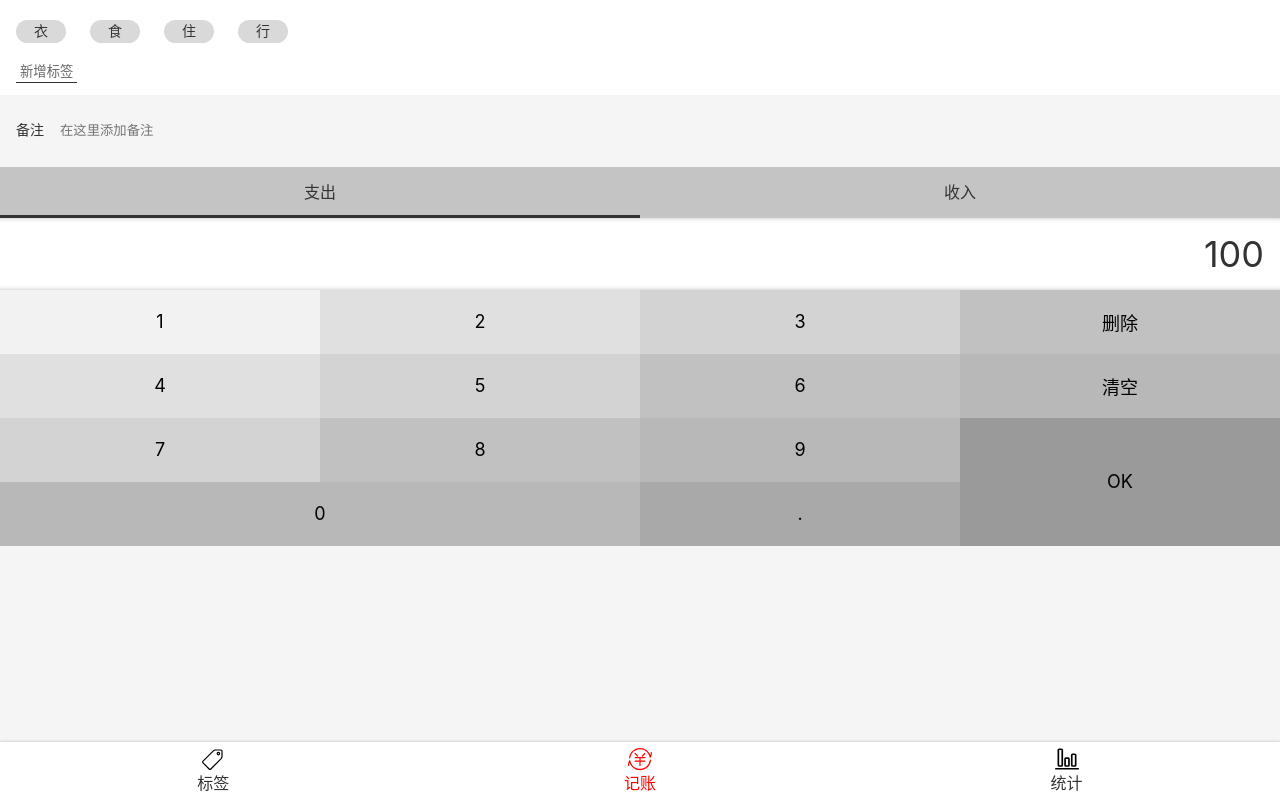
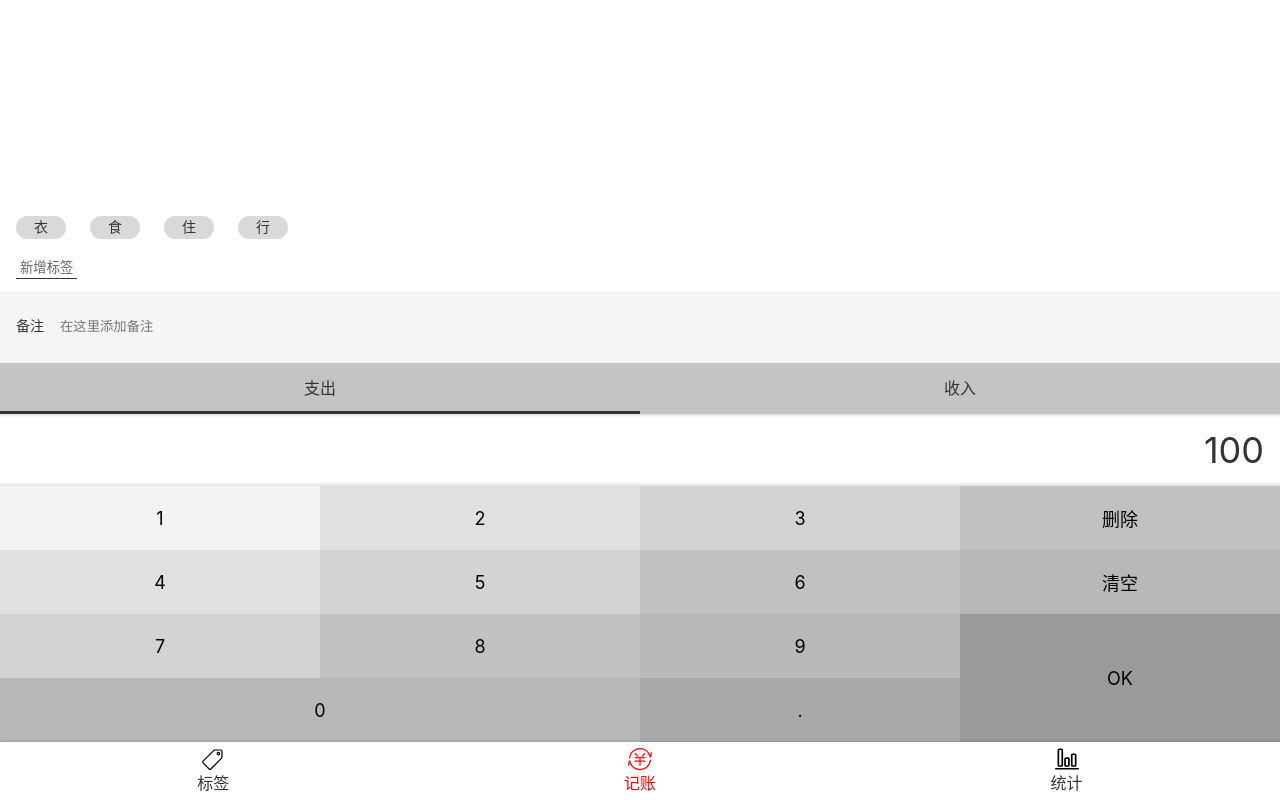
Before and after one commit to Crescent-zxy/MiaoMiao-Accounting, a React app: page /#/money in a window 1280 px wide. Built offline with nearby package versions, Linux system fonts and the light colour scheme.

Commit message:
记账页Layout

```diff
--- a/src/components/Layout.tsx
+++ b/src/components/Layout.tsx
@@ -14,7 +14,7 @@
 
 const Layout = (props: any) => (
   <Wrapper>
-    <Main>{props.children}</Main>
+    <Main className={props.className}>{props.children}</Main>
     <Nav />
   </Wrapper>
 );
--- a/src/views/Money.tsx
+++ b/src/views/Money.tsx
@@ -4,6 +4,11 @@
 const TagSection = styled.section`
   background-color: #fff;
   padding: 12px 16px;
+  flex-grow: 1;
+  display: flex;
+  flex-direction: column;
+  justify-content: flex-end;
+  align-items: flex-start;
   > ol {
     margin: 0 -12px;
     > li {
@@ -122,9 +127,13 @@
     }
   }
 `;
+const MoneyLayout = styled(Layout)`
+  display: flex;
+  flex-direction: column;
+`;
 
 const Money = () => (
-  <Layout>
+  <MoneyLayout>
     <TagSection>
       <ol>
         <li>衣</li>
@@ -165,7 +174,7 @@
         <button>.</button>
       </div>
     </NumberPadSection>
-  </Layout>
+  </MoneyLayout>
 );
 
 export default Money;
```
